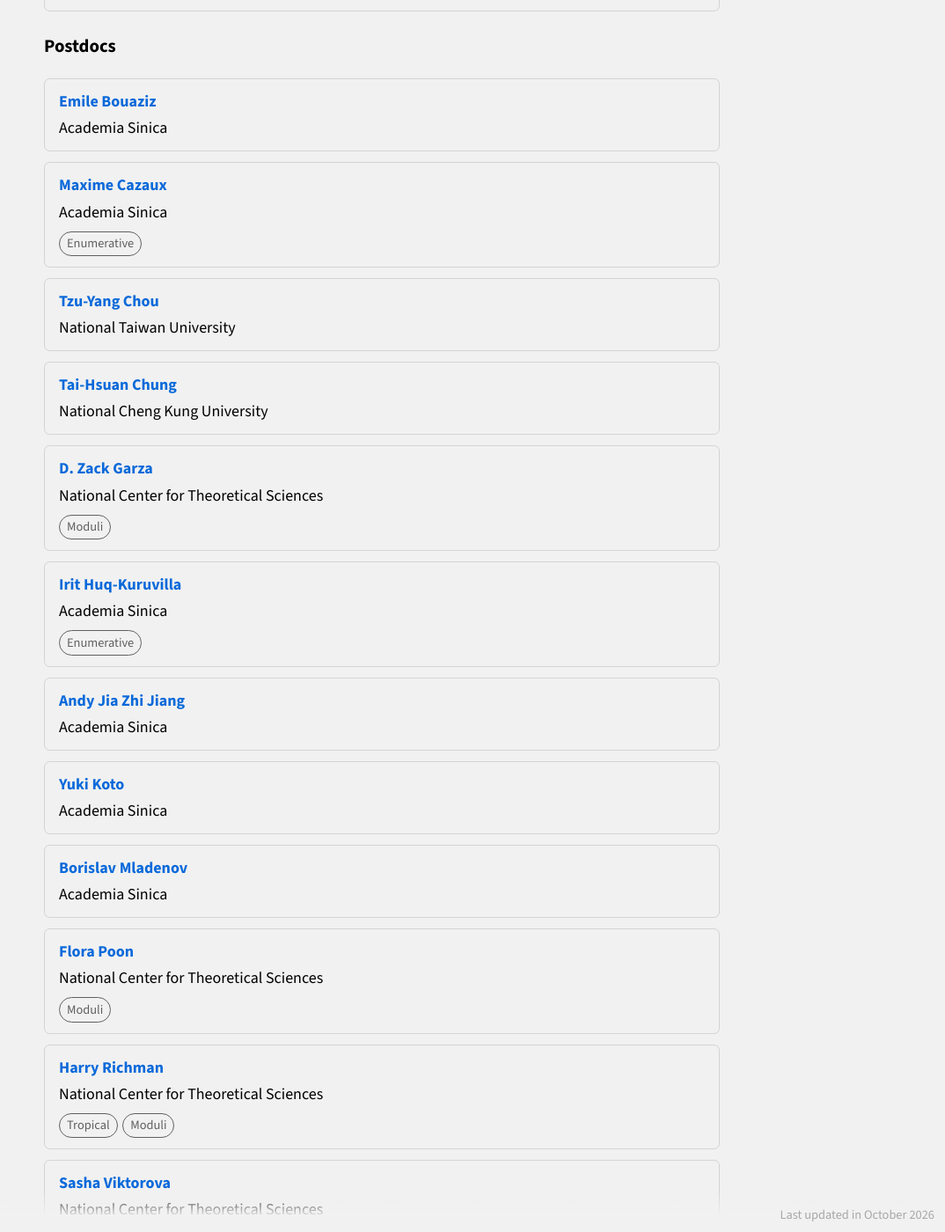
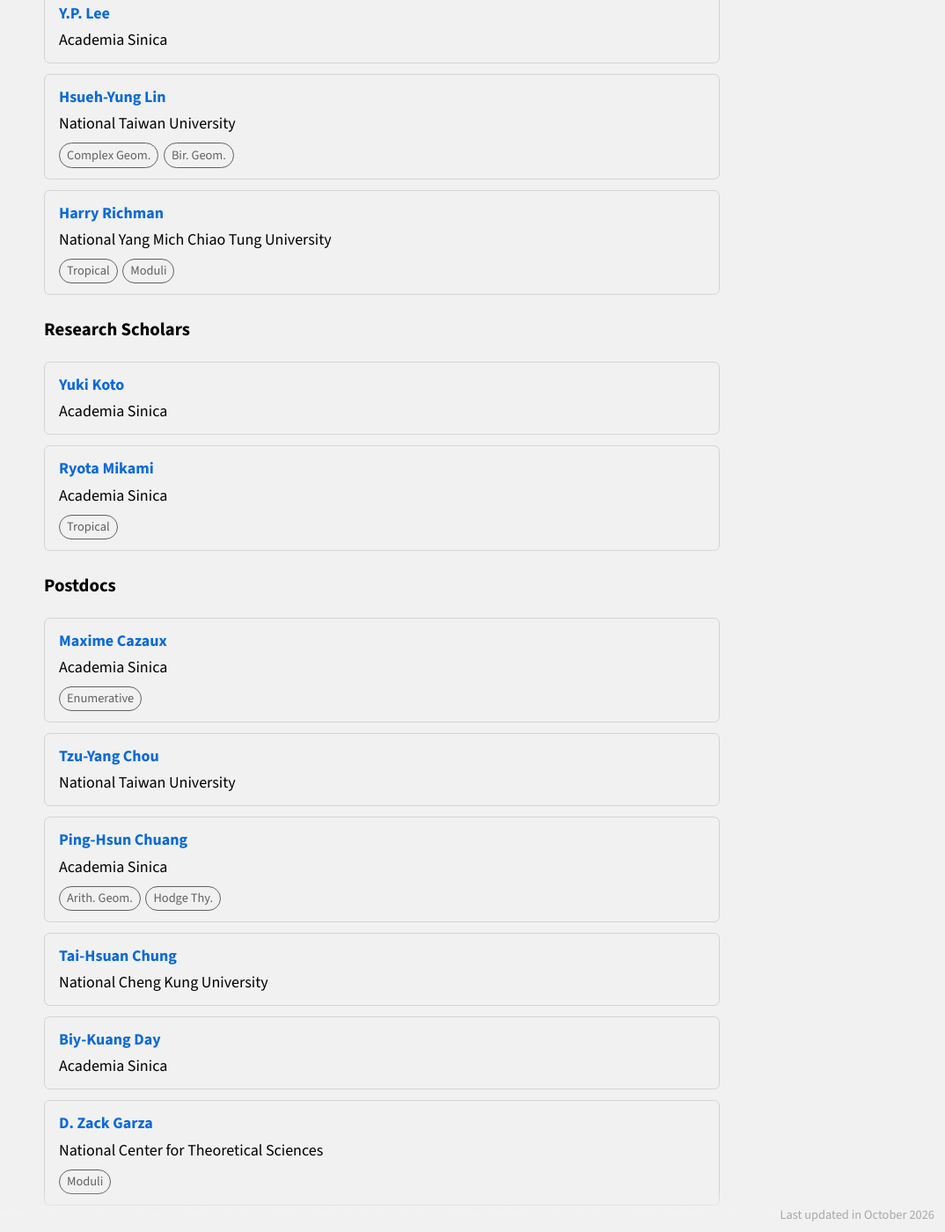
Before and after one commit to taiwan-ag/taiwan-ag.github.io, a Jekyll site: the page built from people.md, in a window 1280 px wide and 1400 px high, scrolled down 1548 px. Shown: the whole window at 88% size, without its empty margins (206-1280 px from the left). Built offline with Jekyll 4.4.1, drawn with Linux system fonts in a browser that asks for light colours; some of the changed text lies outside the part shown.

Commit message:
Update people

```diff
--- a/_data/people.yml
+++ b/_data/people.yml
@@ -9,8 +9,8 @@
 # - surname:              used only to alphabetize within each position
 #                          block on the People page (e.g. for "Wen-Fong
 #                          Ke" this would be "Ke"); not displayed.
-# - position:             one of "Professor", "Postdoc", "Visitor",
-#                          "PhD Student".
+# - position:             one of "Professor", "Research Scholar", "Postdoc",
+#                         "Visitor", "PhD Student".
 # - institution:          affiliation shown on the People page.
 # - research_interests:   list of tag `id`s from research_areas.yml.
 #                          Add a new tag there first if none fit.
@@ -36,7 +36,7 @@ algebraic_geometers:
     surname: "Lin"
     institution: "National Taiwan University"
     position: "Professor"
-    research_interests: ["complex-geometry"]
+    research_interests: ["complex-geometry", "birational-geometry"]
     url: "https://homepage.ntu.edu.tw/~hsuehyunglin/"
 
   - name: "Ionut Ciocan-Fontanine"
@@ -65,6 +65,18 @@ algebraic_geometers:
     research_interests: ["birational-geometry"]
     url: "https://scholars.ncu.edu.tw/en/persons/jheng-jie-chen/"
 
+  - name: "Shin-Yao Jow"
+    surname: "Jow"
+    institution: "National Tsing Hua University"
+    position: "Professor"
+    url: "http://www.math.nthu.edu.tw/front/Members/FullTime/member.php?ID=bnRodV9tYXRoJkZ1bGxUaW1l&PID=443"
+
+  - name: "Jiun-Cheng Chen"
+    surname: "Chen"
+    institution: "National Tsing Hua University"
+    position: "Professor"
+    url: "https://www.math.nthu.edu.tw/front/Members/FullTime/member.php?ID=bnRodV9tYXRoJkZ1bGxUaW1lπD=46"
+
   - name: "Kuan-Wen Lai"
     surname: "Lai"
     institution: "Tunghai University"
@@ -79,29 +91,12 @@ algebraic_geometers:
     research_interests: ["tropical-geometry"]
     url: "https://math.nuk.edu.tw/p/405-1018-95061,c95.php?Lang=en"
 
-  - name: "Hajime Nakahashi"
-    surname: "Nakahashi"
-    institution: "National Taiwan University"
-    position: "PhD Student"
-
-  - name: "Hung-Pin Chang"
-    surname: "Chang"
-    institution: "National Taiwan University"
-    position: "PhD Student"
-
   - name: "Harry Richman"
     surname: "Richman"
-    institution: "National Center for Theoretical Sciences"
-    position: "Postdoc"
+    institution: "National Yang Mich Chiao Tung University"
+    position: "Professor"
     research_interests: ["tropical-geometry", "moduli-spaces"]
     url: "https://harryrichman.github.io/"
-
-  - name: "Flora Poon"
-    surname: "Poon"
-    institution: "National Center for Theoretical Sciences"
-    position: "Postdoc"
-    research_interests: ["moduli-spaces"]
-    url: "https://sites.google.com/view/florapoon/home/"
 
   - name: "Nathan Grieve"
     surname: "Grieve"
@@ -110,6 +105,13 @@ algebraic_geometers:
     research_interests: ["birational-geometry", "arithmetic-geometry", "complex-geometry", "commutative-algebra", "toric-geometry"]
     url: "https://sites.google.com/view/nathan-grieve"
     email: "nathan.m.grieve@gmail.com"
+
+  - name: "Flora Poon"
+    surname: "Poon"
+    institution: "National Center for Theoretical Sciences"
+    position: "Postdoc"
+    research_interests: ["moduli-spaces"]
+    url: "https://sites.google.com/view/florapoon/home/"
 
   - name: "D. Zack Garza"
     surname: "Garza"
@@ -136,12 +138,6 @@ algebraic_geometers:
     position: "Postdoc"
     url: "https://sites.google.com/view/tai-hsuanchung/"
 
-  - name: "Emile Bouaziz"
-    surname: "Bouaziz"
-    institution: "Academia Sinica"
-    position: "Postdoc"
-    url: "https://sites.google.com/view/emile-bouaziz-math/home"
-
   - name: "Maxime Cazaux"
     surname: "Cazaux"
     institution: "Academia Sinica"
@@ -149,12 +145,17 @@ algebraic_geometers:
     research_interests: ["enumerative-geometry"]
     url: "https://sites.google.com/as.edu.tw/maxime-cazaux-webpage/"
 
-  - name: "Irit Huq-Kuruvilla"
-    surname: "Huq-Kuruvilla"
+  - name: "Ping-Hsun Chuang"
+    surname: "Chuang"
     institution: "Academia Sinica"
     position: "Postdoc"
-    research_interests: ["enumerative-geometry"]
-    url: "https://irit.hk/"
+    research_interests: ["arithmetic-geometry", "hodge-theory"]
+    url: "https://sites.google.com/view/pinghsunchuang"
+
+  - name: "Biy-Kuang Day"
+    surname: "Day"
+    institution: "Academia Sinica"
+    position: "Postdoc"
 
   - name: "Andy Jia Zhi Jiang"
     surname: "Jiang"
@@ -164,7 +165,13 @@ algebraic_geometers:
   - name: "Yuki Koto"
     surname: "Koto"
     institution: "Academia Sinica"
-    position: "Postdoc"
+    position: "Research Scholar"
+
+  - name: "Ryota Mikami"
+    surname: "Mikami"
+    institution: "Academia Sinica"
+    position: "Research Scholar"
+    research_interests: ["tropical-geometry"]
 
   - name: "Borislav Mladenov"
     surname: "Mladenov"
@@ -177,3 +184,13 @@ algebraic_geometers:
     position: "Postdoc"
     research_interests: ["arithmetic-geometry"]
     url: "https://sites.google.com/view/ozgeulkem/"
+
+  - name: "Hajime Nakahashi"
+    surname: "Nakahashi"
+    institution: "National Taiwan University"
+    position: "PhD Student"
+
+  - name: "Hung-Pin Chang"
+    surname: "Chang"
+    institution: "National Taiwan University"
+    position: "PhD Student"
--- a/people.md
+++ b/people.md
@@ -5,7 +5,7 @@ heading: Algebraic Geometers in Taiwan
 permalink: /people/
 ---
 
-{% assign positions = "Professor,Postdoc,Visitor,PhD Student" | split: "," %}
+{% assign positions = "Professor,Research Scholar,Postdoc,Visitor,PhD Student" | split: "," %}
 {% assign institutions = site.data.people.algebraic_geometers | map: "institution" | uniq | sort %}
 
 # {{ page.heading }}
```
